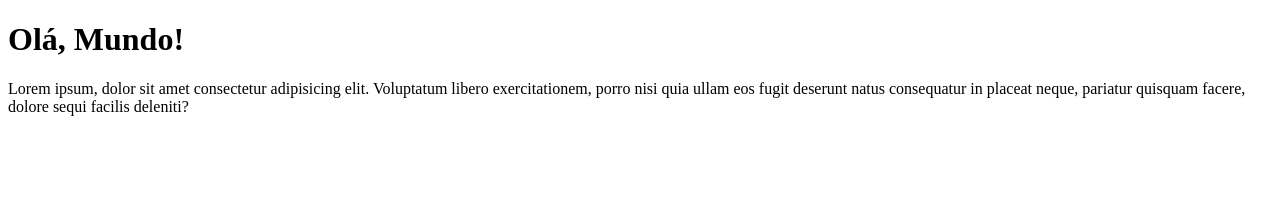
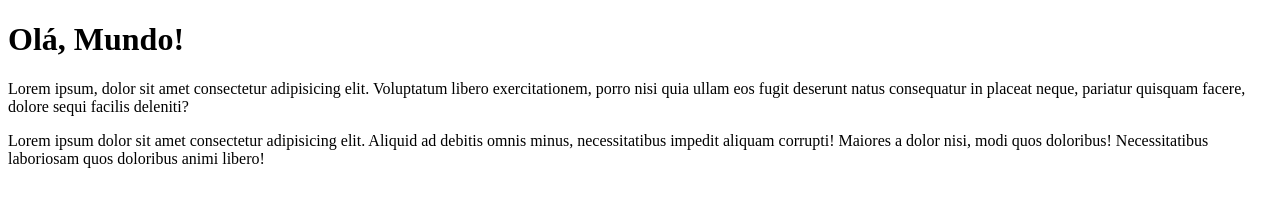
Before and after one commit to viictorramon/Ola-Mundo, a plain HTML site: page site-exemplo/index.html in a window 1280 px wide. Drawn offline with Linux system fonts and the light colour scheme.

Commit message:
add paragrafo

```diff
--- a/site-exemplo/index.html
+++ b/site-exemplo/index.html
@@ -8,5 +8,6 @@
 <body>
     <h1>Olá, Mundo!</h1>
     <p>Lorem ipsum, dolor sit amet consectetur adipisicing elit. Voluptatum libero exercitationem, porro nisi quia ullam eos fugit deserunt natus consequatur in placeat neque, pariatur quisquam facere, dolore sequi facilis deleniti?</p>
+    <p>Lorem ipsum dolor sit amet consectetur adipisicing elit. Aliquid ad debitis omnis minus, necessitatibus impedit aliquam corrupti! Maiores a dolor nisi, modi quos doloribus! Necessitatibus laboriosam quos doloribus animi libero!</p>
 </body>
 </html>
```
